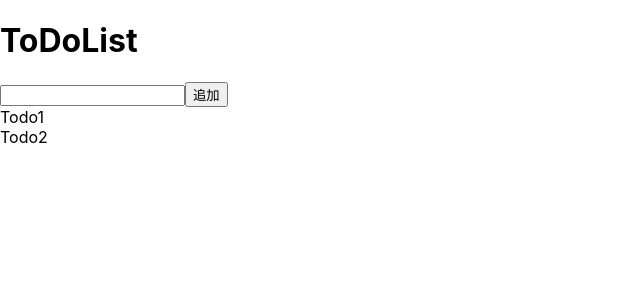
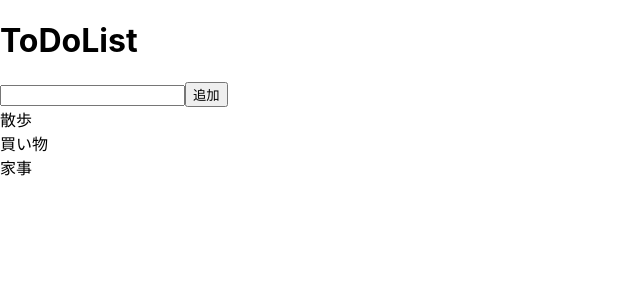
Before and after one commit to osugi21/react-todo-app, a React (Create React App) app in the folder Desktop/react-todo-app/: page / in a window 1280 px wide. Shown: the top 300 px of the page, without its empty margins (0-640 px from the left). Built offline with nearby package versions, Linux system fonts and the light colour scheme.

Commit message:
uuiでidを表示

```diff
--- a/Desktop/react-todo-app/package.json
+++ b/Desktop/react-todo-app/package.json
@@ -9,6 +9,7 @@
     "react": "^18.2.0",
     "react-dom": "^18.2.0",
     "react-scripts": "5.0.1",
+    "uuid": "^9.0.1",
     "web-vitals": "^2.1.4"
   },
   "scripts": {
--- a/Desktop/react-todo-app/src/App.js
+++ b/Desktop/react-todo-app/src/App.js
@@ -1,16 +1,16 @@
 import './App.css';
 import { useState, useRef } from "react";
-import { v4 as uuidv4 } from "uuid";
+import { v4 as uuidv4 } from 'uuid';
 import Todolist from './Todolist';
 import InputTodo from './InputTodo';
 
 function App() {
 
-  const [todos, setTodos] = useState(["Todo1", "Todo2"]);
+  const [todos, setTodos] = useState([{id: uuidv4(), task: "散歩", isFinished: false},{id: uuidv4(), task: "買い物", isFinished: false}, {id: uuidv4(), task: "家事", isFinished: false}]);
   const todoNameRef = useRef();
 
   const addTodo = () => {
-
+    const task =todoNameRef.current.value;
   }
 
 
--- a/Desktop/react-todo-app/src/Todo.js
+++ b/Desktop/react-todo-app/src/Todo.js
@@ -3,7 +3,7 @@ import React from 'react'
 const Todo = ({ todo }) => {
   return (
     <div>
-      {todo}
+      {todo.task}
     </div>
   )
 }
--- a/Desktop/react-todo-app/src/Todolist.js
+++ b/Desktop/react-todo-app/src/Todolist.js
@@ -4,7 +4,7 @@ import Todo from './Todo'
 const Todolist = ({ todos }) => {
 
 
-  return todos.map((todo) => <Todo todo={todo} key={todo}/>);
+  return todos.map((todo) => <Todo todo={todo} key={todo.id}/>);
 };
 
 export default Todolist
```
Also changed, not shown: 1 other file (tests, documents, lock files or other folders).
